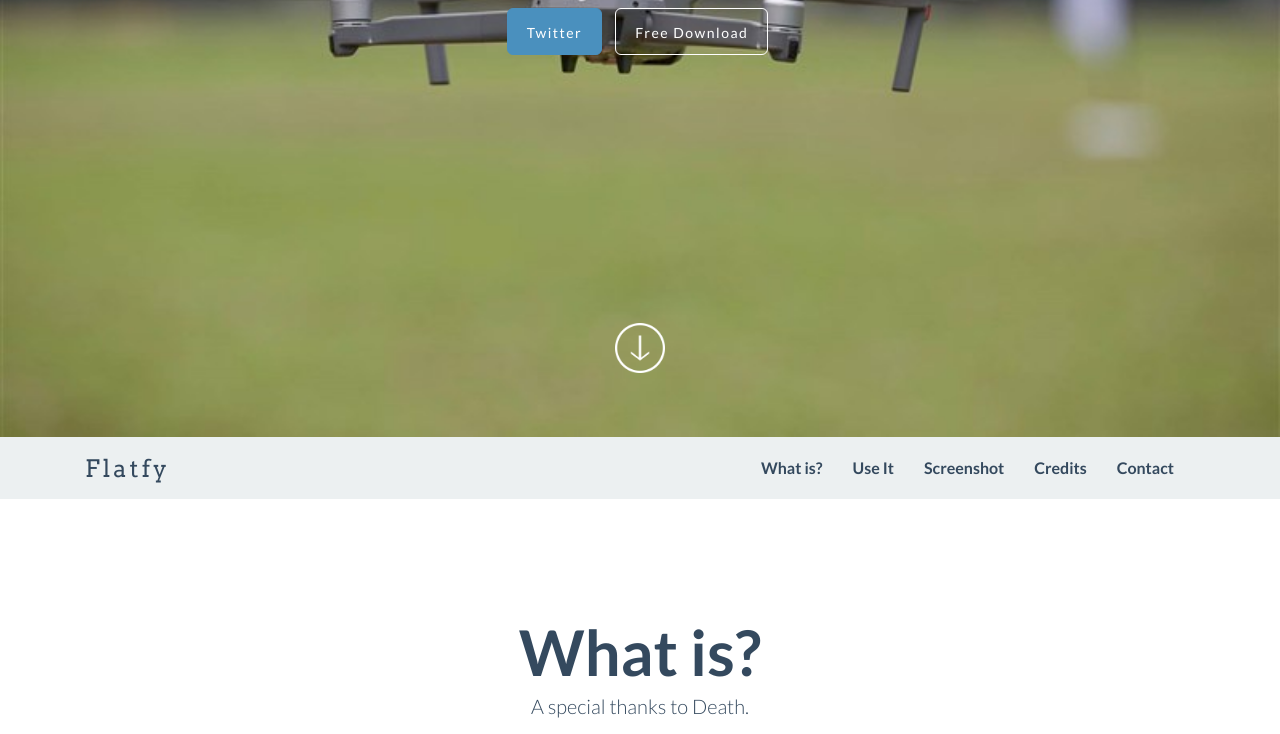
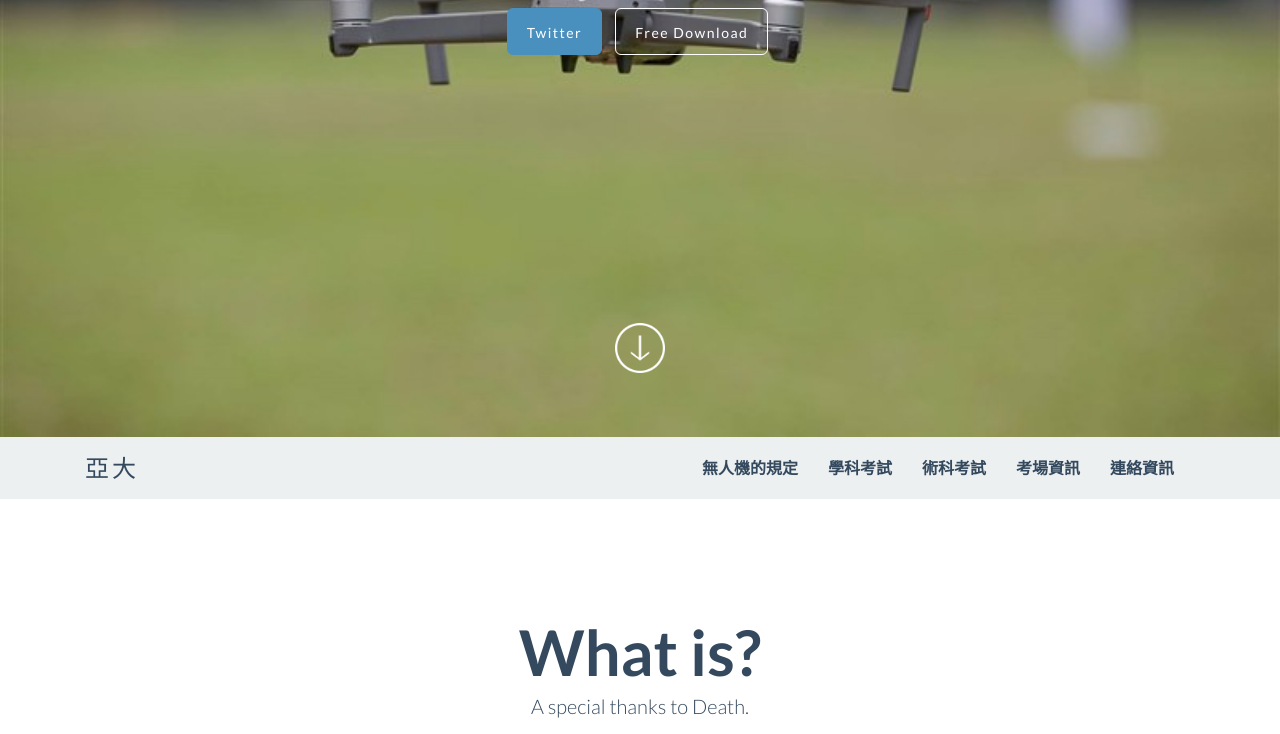
Before and after one commit to htchu/webex3, a plain HTML site: page index.html in a window 1280 px wide. Shown: the part 363-1097 px from the top of the page. Drawn offline with Linux system fonts and the light colour scheme.

Commit message:
Update all

```diff
--- a/index.html
+++ b/index.html
@@ -86,17 +86,17 @@
 					<span class="icon-bar"></span>
 					<span class="icon-bar"></span>
 				</button>
-				<a class="navbar-brand" href="#home">Flatfy</a>
+				<a class="navbar-brand" href="#home">亞大</a>
 			</div>
 
 			<div class="collapse navbar-collapse navbar-right navbar-ex1-collapse">
 				<ul class="nav navbar-nav">
 
-					<li class="menuItem"><a href="#whatis">What is?</a></li>
-					<li class="menuItem"><a href="#useit">Use It</a></li>
-					<li class="menuItem"><a href="#screen">Screenshot</a></li>
-					<li class="menuItem"><a href="#credits">Credits</a></li>
-					<li class="menuItem"><a href="#contact">Contact</a></li>
+					<li class="menuItem"><a href="#whatis">無人機的規定</a></li>
+					<li class="menuItem"><a href="#useit">學科考試</a></li>
+					<li class="menuItem"><a href="#screen">術科考試</a></li>
+					<li class="menuItem"><a href="#credits">考場資訊</a></li>
+					<li class="menuItem"><a href="#contact">連絡資訊</a></li>
 				</ul>
 			</div>
 
```
